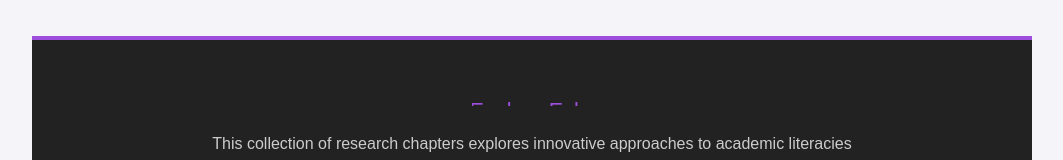
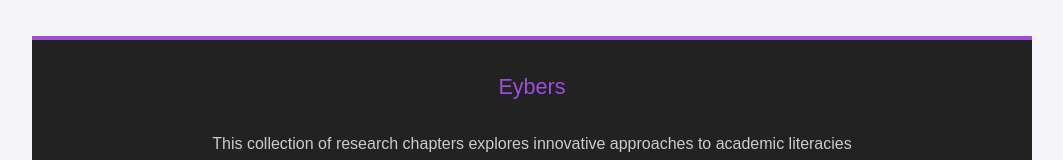
Before and after one commit to oeybers-cpu/chapters, a plain HTML site: page index.html in a window 1280 px wide. Shown: the part 1474-1634 px from the top of the page, without its empty margins (108-1171 px from the left). Drawn offline with Linux system fonts and the light colour scheme.

Commit message:
Update index.html

```diff
--- a/index.html
+++ b/index.html
@@ -272,7 +272,7 @@
         <div class="footer">
             <div class="university-logo">
                 <svg viewBox="0 0 100 30">
-                    <text x="100" y="40" text-anchor="middle" font-family="Arial" font-size="18" fill="#9d4edd">Explore Eybers Research</text>
+                    <text x="50" y="20" text-anchor="middle" font-family="Arial" font-size="18" fill="#9d4edd">Eybers</text>
                 </svg>
             </div>
             <div class="footer-content">
```
